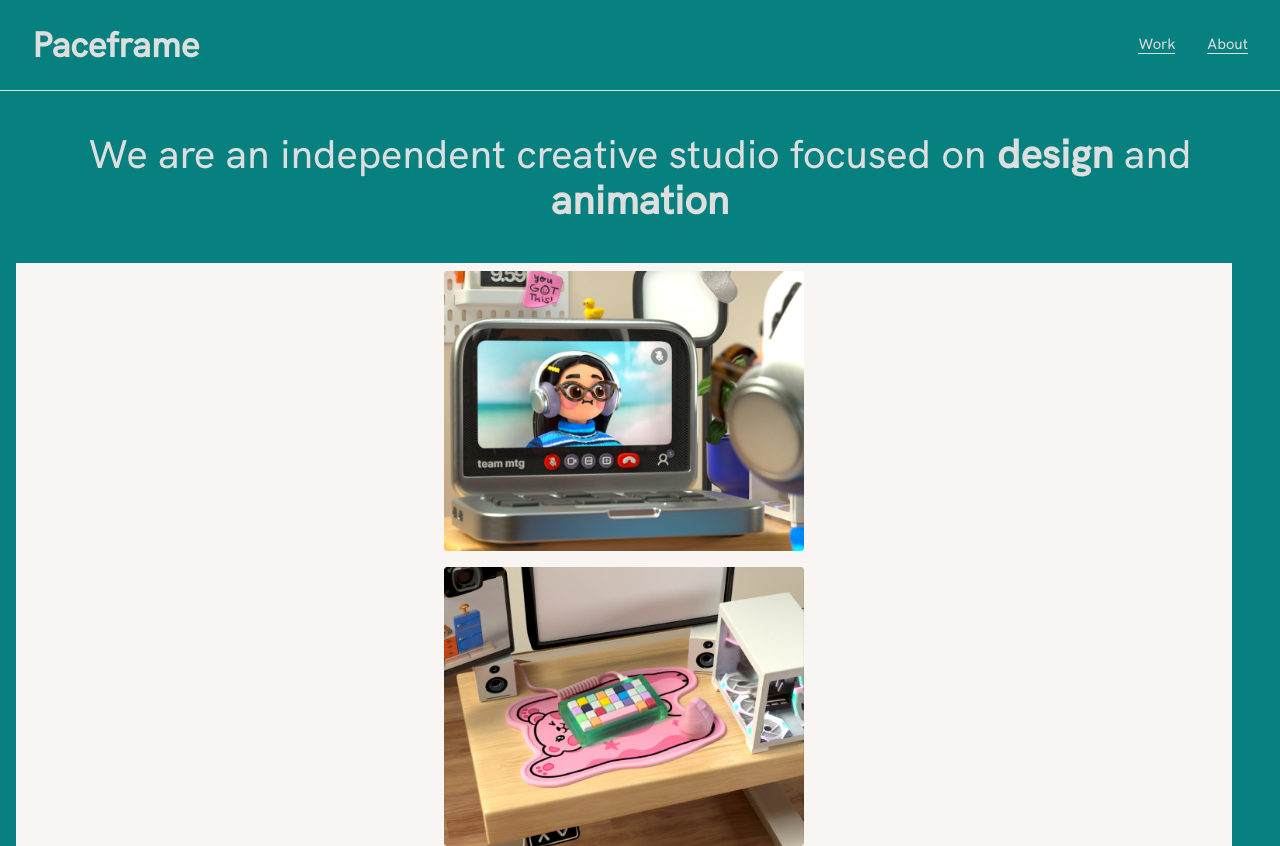
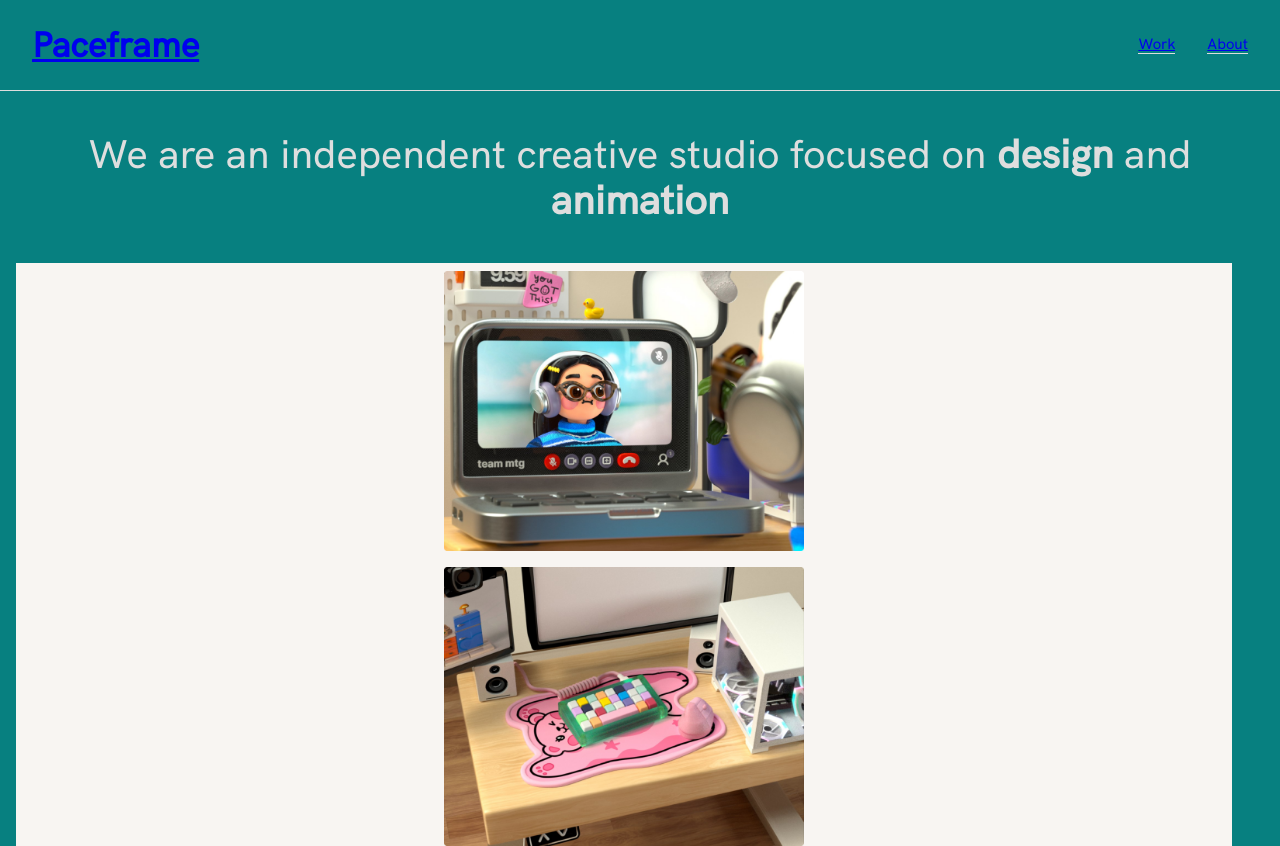
Before and after one commit to noorainfatema/Paceframe, a website built with Parcel: page index.html in a window 1280 px wide. Shown: the top 846 px of the page. Built offline with nearby package versions, Linux system fonts and the light colour scheme; files whose address does not match are found by name.

Commit message:
Added all links for homepage

```diff
--- a/index.html
+++ b/index.html
@@ -24,11 +24,11 @@
 
 <body>
   <header>
-    <h1 class="header-item">Paceframe</h1>
+    <h1 class="header-item"><a href="../paceframe/index.html">Paceframe</a></h1>
     <nav class="header-item">
       <ul>
-        <li id="work-link">Work</li>
-        <li id="about-link">About</li>
+        <li id="work-link"><a href="../paceframe/index.html">Work</a></li>
+        <li id="about-link"><a href="../paceframe/about/index.html">About</a></li>
       </ul>
     </nav>
   </header>
@@ -50,8 +50,8 @@
     <div class="footer-links">
       <ul>
         <li id="email-link">hello@paceframe.com</li>
-        <li id="twitter-link">twitter</li>
-        <li id="instagram-link">instagram</li>
+        <li id="twitter-link"><a href="https://twitter.com/paceframe" target="_blank">twitter</a></li>
+        <li id="instagram-link"><a href="https://instagram.com/paceframe.co?igshid=YmMyMTA2M2Y=" target="_blank">instagram</a></li>
       </ul>
     </div>
     <div class="giant-footer">
```
